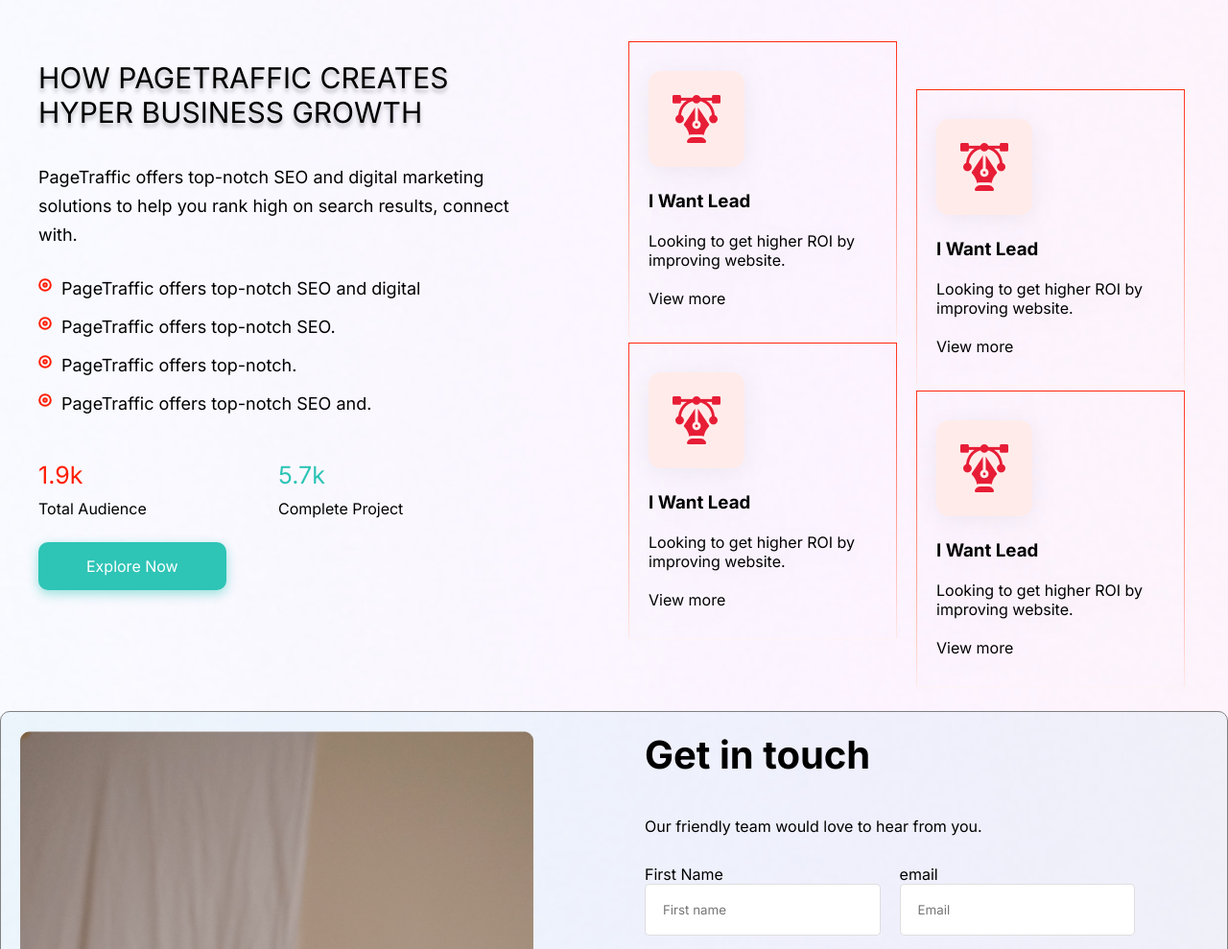
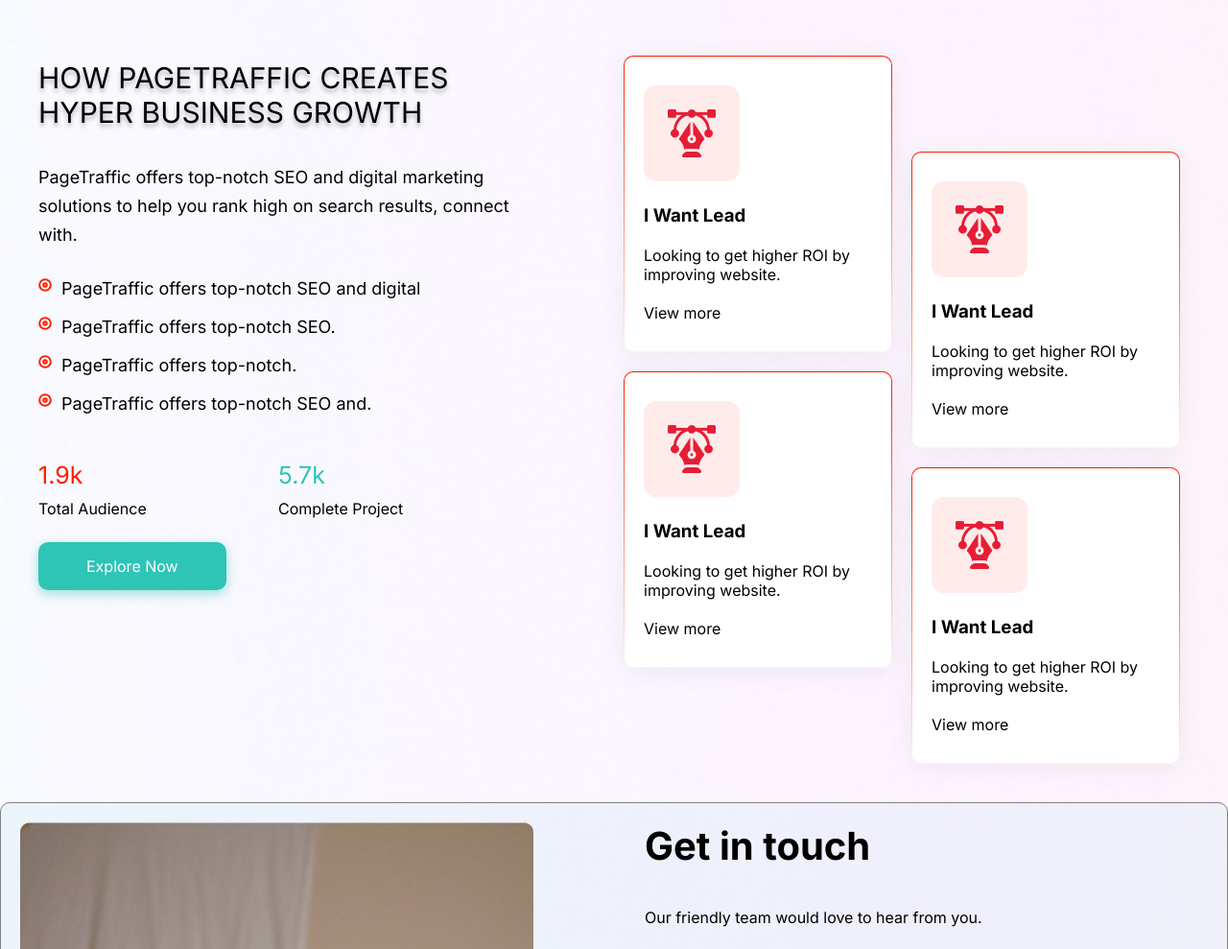
Before and after one commit to agricreation/waffor, a plain HTML site: page index.html in a window 1280 px wide. Shown: the part 940-1929 px from the top of the page at 96% size. Drawn offline with Linux system fonts and the light colour scheme.

Commit message:
updating business growth section gradient

```diff
--- a/assets/style/style.css
+++ b/assets/style/style.css
@@ -204,7 +204,8 @@
 }
 .blogposts{
     display: flex;
-    width: calc(50% - 30px);
+    /* width: calc(50% - 30px); */
+    width: 48%;
     background-image: linear-gradient(to right, #fff8f8, #fff8f8);
     border: 2px solid #8080802e;
   border-radius: 20px;
@@ -212,7 +213,8 @@
 }
 .blogposts-green{
     display: flex;
-    width: calc(50% - 30px);
+    /* width: calc(50% - 30px); */
+    width: 48%;
     background-image: linear-gradient(to right, #fff8f8,#f8fffe);
     border: 2px solid #8080802e;
   border-radius: 20px;
@@ -227,7 +229,7 @@
 }
 .blogscontainer{
     display: flex;
-    justify-content: center;
+    justify-content: space-between;
     width: 100%;
   flex-wrap: wrap;
   margin-top: 80px;
@@ -328,19 +330,21 @@
     padding: 0 10px;
 }
 .right{
-    margin-top: 50px;
+    margin-top: 100px;
 }
 .left{
-    margin-bottom: 50px;
+    margin-bottom: 100px;
 }
 .growthkey{
     width: 100%;
-    border: 1px solid;
+    /* border: 1px solid; */
     border-image: linear-gradient(#FF1D03, #ffffff) 30;
     padding: 20px;
-    border-radius: 15px;
-    margin: 5px;
+    /* border-radius: 15px; */
+    /* margin: 5px; */
     filter: drop-shadow(0px 4px 13px rgba(0,0,0,0.06));
+    background-color: white;
+    border-radius: 9px;
 }
 .businessgrowth{
     margin: 20px 0;
@@ -351,6 +355,14 @@
 .growthkey > *{
     padding: 10px 0;
 }
+.grwrap {
+    background-image: linear-gradient(to bottom, #FF1D03, #ffffff); /* Linear gradient from top to bottom */
+    padding: 1px;
+    border-radius: 10px;
+    margin: 20px 0;
+}
+
+
 
 @media only screen and (max-width: 768px) {
     .hidden{
@@ -464,6 +476,13 @@
   .heroinfo h3{
     font-size: 40px;
   }
+  .d-flex{
+    display: flex;
+    flex-direction: column;
+}
+.businessgrowthinfo, .businessgrowthlists{
+    width: 100%;
+}
 
   }
 
--- a/index.html
+++ b/index.html
@@ -124,20 +124,7 @@
                     <div class="businessgrowthlists col">
 
                       <div class="left">
-                        <div class="growthkey">
-                            <div>
-                                <img src="./assets/img/key.png" alt="">
-                            </div>
-                            <div>
-                                <h3>I Want Lead</h3>
-                            </div>
-                            <div>
-                                <p>Looking to get higher ROI by improving website.</p>
-                            </div>
-                            <div>
-                                <a href="#">View more</a>
-                            </div>
-                        </div>
+                      <div class="grwrap">
                         <div class="growthkey">
                             <div>
                                 <img src="./assets/img/key.png" alt="">
@@ -153,21 +140,7 @@
                             </div>
                         </div>
                       </div>
-                      <div class="right">
-                        <div class="growthkey">
-                            <div>
-                                <img src="./assets/img/key.png" alt="">
-                            </div>
-                            <div>
-                                <h3>I Want Lead</h3>
-                            </div>
-                            <div>
-                                <p>Looking to get higher ROI by improving website.</p>
-                            </div>
-                            <div>
-                                <a href="#">View more</a>
-                            </div>
-                        </div>
+                      <div class="grwrap">
                         <div class="growthkey">
                             <div>
                                 <img src="./assets/img/key.png" alt="">
@@ -183,6 +156,42 @@
                             </div>
                         </div>
                       </div>
+                      </div>
+                      <div class="right">
+                        <div class="grwrap">
+                            <div class="growthkey">
+                                <div>
+                                    <img src="./assets/img/key.png" alt="">
+                                </div>
+                                <div>
+                                    <h3>I Want Lead</h3>
+                                </div>
+                                <div>
+                                    <p>Looking to get higher ROI by improving website.</p>
+                                </div>
+                                <div>
+                                    <a href="#">View more</a>
+                                </div>
+                            </div>
+                        </div>
+                     <div class="grwrap">
+                        <div class="growthkey">
+                            <div>
+                                <img src="./assets/img/key.png" alt="">
+                            </div>
+                            <div>
+                                <h3>I Want Lead</h3>
+                            </div>
+                            <div>
+                                <p>Looking to get higher ROI by improving website.</p>
+                            </div>
+                            <div>
+                                <a href="#">View more</a>
+                            </div>
+                        </div>
+                      </div>
+                     </div>
+
 
 
                     </div>
```
